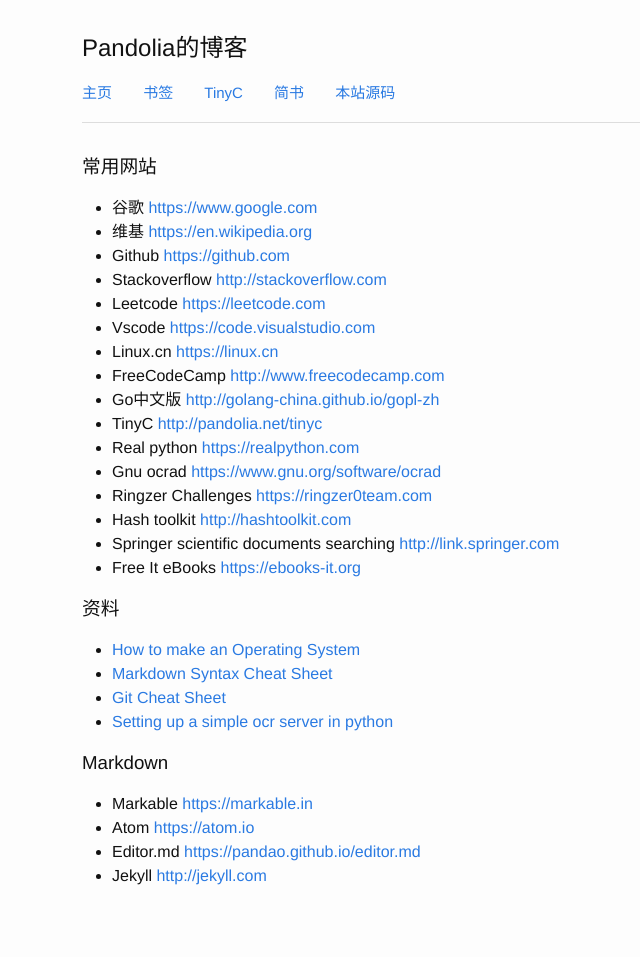
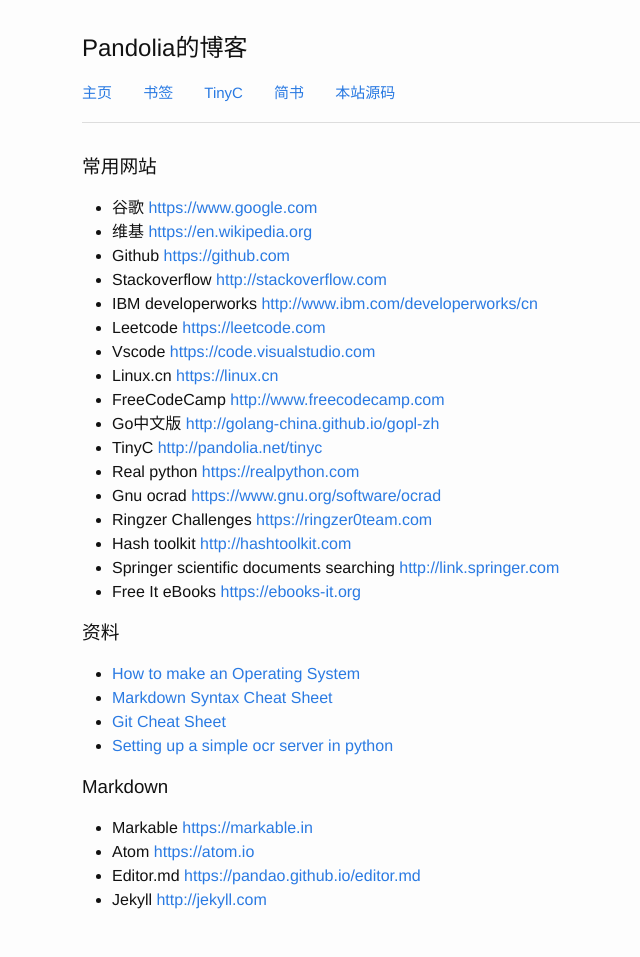
Before and after one commit to pandolia/pandolia.github.io, a Jekyll site: the page built from bookmark.md, in a window 1280 px wide. Shown: the whole page, without its empty margins (188-828 px from the left). Built offline with Jekyll 4.4.1, drawn with Linux system fonts in a browser that asks for light colours; before the commit the page ends 933 px from its top, so only the background shows below that.

Commit message:
Update bookmark.md

```diff
--- a/bookmark.md
+++ b/bookmark.md
@@ -7,6 +7,7 @@
 - 维基  <https://en.wikipedia.org>
 - Github <https://github.com>
 - Stackoverflow  <http://stackoverflow.com>
+- IBM developerworks <http://www.ibm.com/developerworks/cn>
 - Leetcode  <https://leetcode.com>
 - Vscode  <https://code.visualstudio.com>
 - Linux.cn  <https://linux.cn>
```
